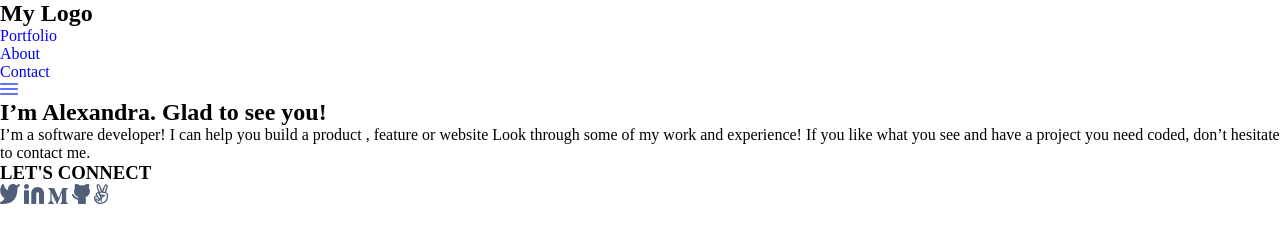
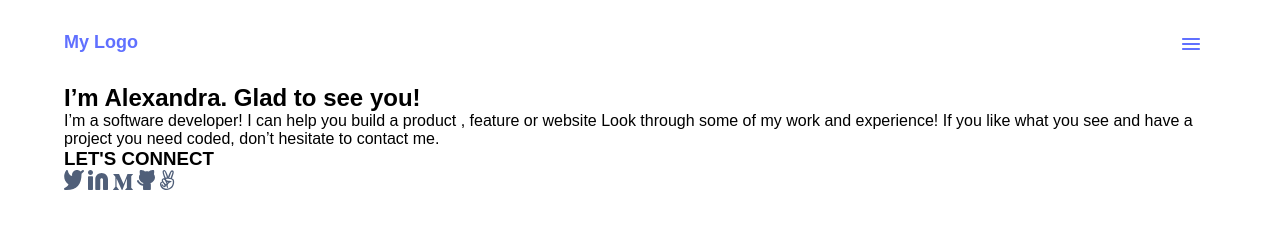
Before and after one commit to seperalta22/Portfolio, a website: page index.html in a window 1280 px wide. Drawn offline with Linux system fonts and the light colour scheme.

Commit message:
add header styles

```diff
--- a/css/style.css
+++ b/css/style.css
@@ -6,6 +6,7 @@
   --main-font-family: 'Poppins', sans-serif;
   --main-font-color: #172b4d;
   --secondary-font-color: #344563;
+  --bg-image-mobile: url(../assets/img/bg-header-mobile@2x.svg);
 }
 
 *,
@@ -16,12 +17,58 @@
   padding: 0;
 }
 
+body {
+  font-family: var(--main-font-family);
+}
+
 a {
   text-decoration: none;
 }
 
+.container {
+  width: 90%;
+  margin: 0 auto;
+}
+
 /* **** header **** */
+
+.header {
+  display: flex;
+  justify-content: space-between;
+  align-items: center;
+  padding: 2rem 0;
+}
+
+.header__logo h2 {
+  font-size: 18px;
+  line-height: 20px;
+  font-weight: 700;
+  color: var(--main-color);
+}
+
+.header__menu {
+  width: 18px;
+  height: 12px;
+  margin-right: 1rem;
+}
 
 /* **** main **** */
 
+
+
 /* **** media queries **** */
+
+@media screen and (min-width: 768px) {
+  /* **** header **** */
+  /* **** main **** */
+}
+
+@media screen and (min-width: 375px) {
+  /* **** header **** */
+
+  .header__nav {
+    display: none;
+  }
+
+  /* **** main **** */
+}
--- a/index.html
+++ b/index.html
@@ -8,7 +8,7 @@
 		<link rel="stylesheet" href="css/style.css" />
 	</head>
 	<body>
-		<header class="hero container">
+		<header class="header container">
 			<div class="header__logo">
 				<h2>My Logo</h2>
 			</div>
```
Also changed, not shown: assets/img/bg-header-mobile@2x.svg (added), assets/img/header-shapes mobile.svg (added).
